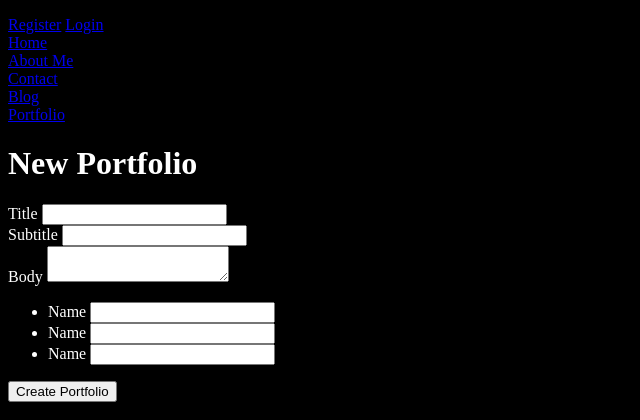
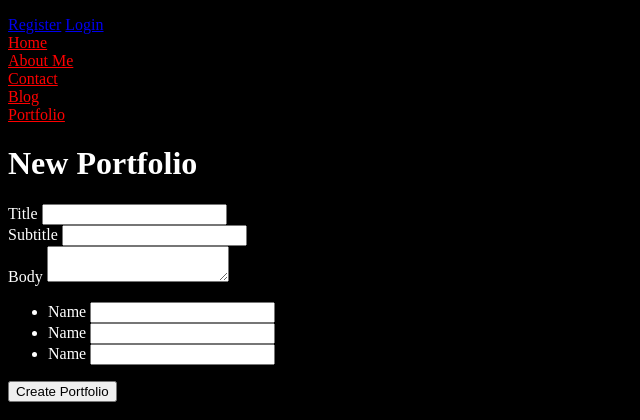
Before and after one commit to romtega/devcamp_portfolio, a Rails app: page /portfolios/new in a window 1280 px wide. Shown: the top 420 px of the page, without its empty margins (0-640 px from the left). Run offline with Rails 7, Linux system fonts and the light colour scheme; style sheets or scripts are compiled from the project's sources.

Commit message:
Implemented partials with local data for portfolio form and nav bars

```diff
--- /dev/null
+++ b/app/assets/stylesheets/application.css
@@ -0,0 +1,3 @@
+.top a {
+  color: brown;
+}
--- a/app/assets/stylesheets/blogs.scss
+++ b/app/assets/stylesheets/blogs.scss
@@ -5,3 +5,7 @@
 body {
   background-color: grey;
 }
+
+.bottom a {
+  color: white;
+}
--- a/app/assets/stylesheets/portfolios.scss
+++ b/app/assets/stylesheets/portfolios.scss
@@ -6,3 +6,7 @@ body {
   background-color: black;
   color: white;
 }
+
+.top a {
+  color: red;
+}
--- a/app/controllers/portfolios_controller.rb
+++ b/app/controllers/portfolios_controller.rb
@@ -27,7 +27,7 @@ class PortfoliosController < ApplicationController
 
   def edit
     @portfolio_item = Portfolio.find(params[:id])
-  end
+end
 
   def update
     @portfolio_item = Portfolio.find(params[:id])
--- a/app/views/layouts/application.html.erb
+++ b/app/views/layouts/application.html.erb
@@ -13,7 +13,7 @@
     <p class="notice"><%= notice %></p>
     <p class="alert"><%= alert %></p>
 
-    <%= render "shared/nav" %>
+    <%= render "shared/nav", location: 'top' %>
 
     <% if current_user.is_a?(User) %>
     <%= link_to "Logout", destroy_user_session_path, method: :delete %>
--- a/app/views/layouts/blog.html.erb
+++ b/app/views/layouts/blog.html.erb
@@ -23,7 +23,7 @@
 
     <%= yield %>
 
-    <%= render "shared/nav" %>
+    <%= render "shared/nav", location: 'bottom' %>
 
     <% if session[:source] %>
     <p>Thanks for visiting me from <%= session[:source] %></p>
--- a/app/views/layouts/portfolio.html.erb
+++ b/app/views/layouts/portfolio.html.erb
@@ -21,7 +21,7 @@
     <%= link_to "Login", new_user_session_path %>
 
     <% end %>
-    <%= render "shared/nav" %>
+    <%= render "shared/nav", location: 'top' %>
 
     <%= yield %>
 
--- /dev/null
+++ b/app/views/portfolios/_form.html.erb
@@ -0,0 +1,30 @@
+<%= form_for(@portfolio_item) do |f| %>
+  <div class="field">
+    <%= f.label :title %>
+    <%= f.text_field :title %>
+  </div>
+
+  <div class="field">
+    <%= f.label :subtitle %>
+    <%= f.text_field :subtitle %>
+  </div>
+
+  <div class="field">
+    <%= f.label :body %>
+    <%= f.text_area :body %>
+  </div>
+
+  <ul>
+    <%= f.fields_for :technologies do |technology_form| %>
+    <li>
+      <%= technology_form.label :name %>
+      <%= technology_form.text_field :name %>
+    </li>
+    <% end %>
+  </ul>
+
+  <div class="actions">
+    <%= f.submit %>
+  </div>
+
+  <% end %>
--- a/app/views/portfolios/new.html.erb
+++ b/app/views/portfolios/new.html.erb
@@ -1,32 +1,3 @@
 <h1>New Portfolio</h1>
 
-<%= form_for(@portfolio_item) do |f| %>
-  <div class="field">
-    <%= f.label :title %>
-    <%= f.text_field :title %>
-  </div>
-
-  <div class="field">
-    <%= f.label :subtitle %>
-    <%= f.text_field :subtitle %>
-  </div>
-
-  <div class="field">
-    <%= f.label :body %>
-    <%= f.text_area :body %>
-  </div>
-
-  <ul>
-    <%= f.fields_for :technologies do |technology_form| %>
-    <li>
-      <%= technology_form.label :name %>
-      <%= technology_form.text_field :name %>
-    </li>
-    <% end %>
-  </ul>
-
-  <div class="actions">
-    <%= f.submit %>
-  </div>
-
-  <% end %>
+<%= render 'form', portfolio_item: @portfolio_item %>
--- a/app/views/shared/_nav.html.erb
+++ b/app/views/shared/_nav.html.erb
@@ -1,4 +1,4 @@
-<div>
+<div class="<%= location %>">
         <div><%= link_to "Home", root_path %></div>
         <div><%= link_to "About Me", about_path %></div>
         <div><%= link_to "Contact", contact_path %></div>
```
Also changed, not shown: app/views/portfolios/edit.html.erb (+1 -21 lines).
